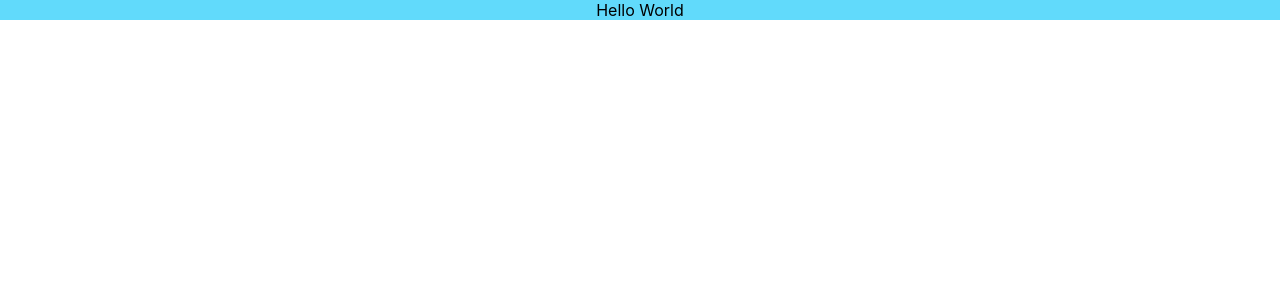
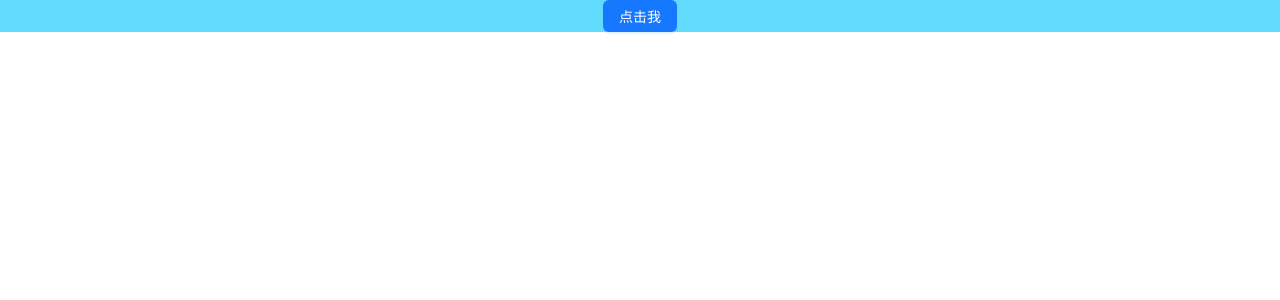
Before and after one commit to yecongling/integration, a React (Create React App) app in the folder react/react-staging/: page / in a window 1280 px wide. Shown: the top 300 px of the page. Built offline with nearby package versions, Linux system fonts and the light colour scheme.

Commit message:
引入antd

```diff
--- a/react/react-staging/package.json
+++ b/react/react-staging/package.json
@@ -6,6 +6,7 @@
     "@testing-library/jest-dom": "^5.16.5",
     "@testing-library/react": "^13.4.0",
     "@testing-library/user-event": "^13.5.0",
+    "antd": "^5.0.5",
     "react": "^18.2.0",
     "react-dom": "^18.2.0",
     "react-scripts": "5.0.1",
--- a/react/react-staging/src/component/Hello/Hello.js
+++ b/react/react-staging/src/component/Hello/Hello.js
@@ -1,11 +1,12 @@
 import React, {Component} from "react"
+import {Button} from "antd";
 import './hello.css'
 /* hello组件 */
 export class Hello extends Component {
     render() {
         return (
             <div className="Hello">
-                Hello World
+                <Button type="primary">点击我</Button>
             </div>
         )
     }
```
Also changed, not shown: 1 other file (tests, documents, lock files or other folders).
